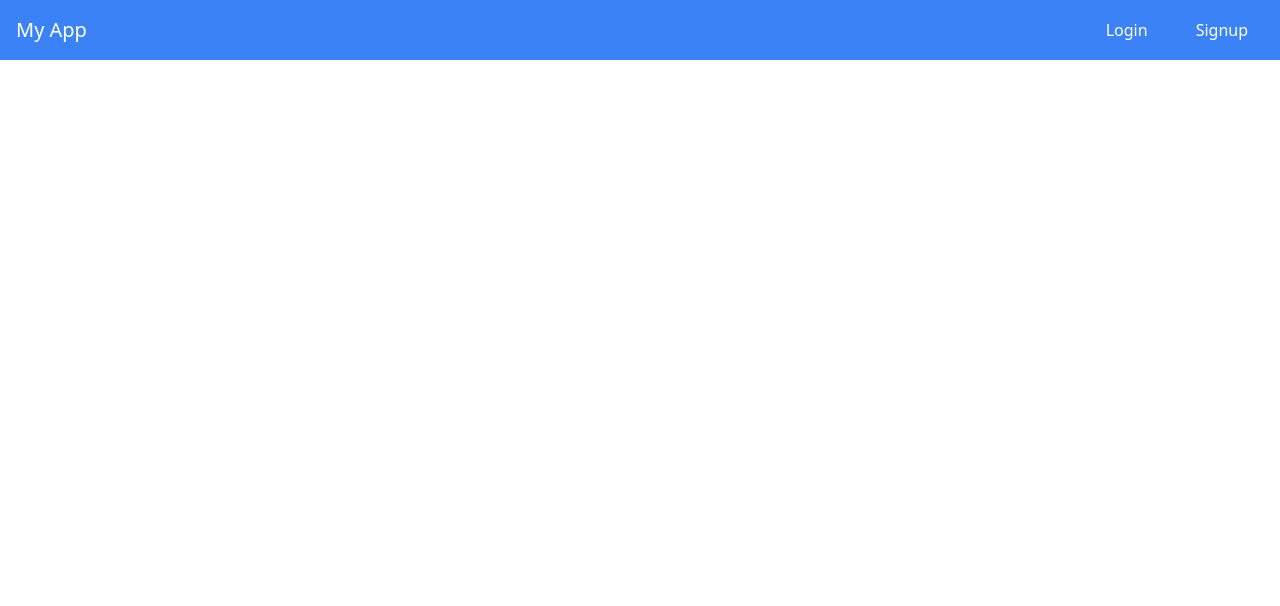
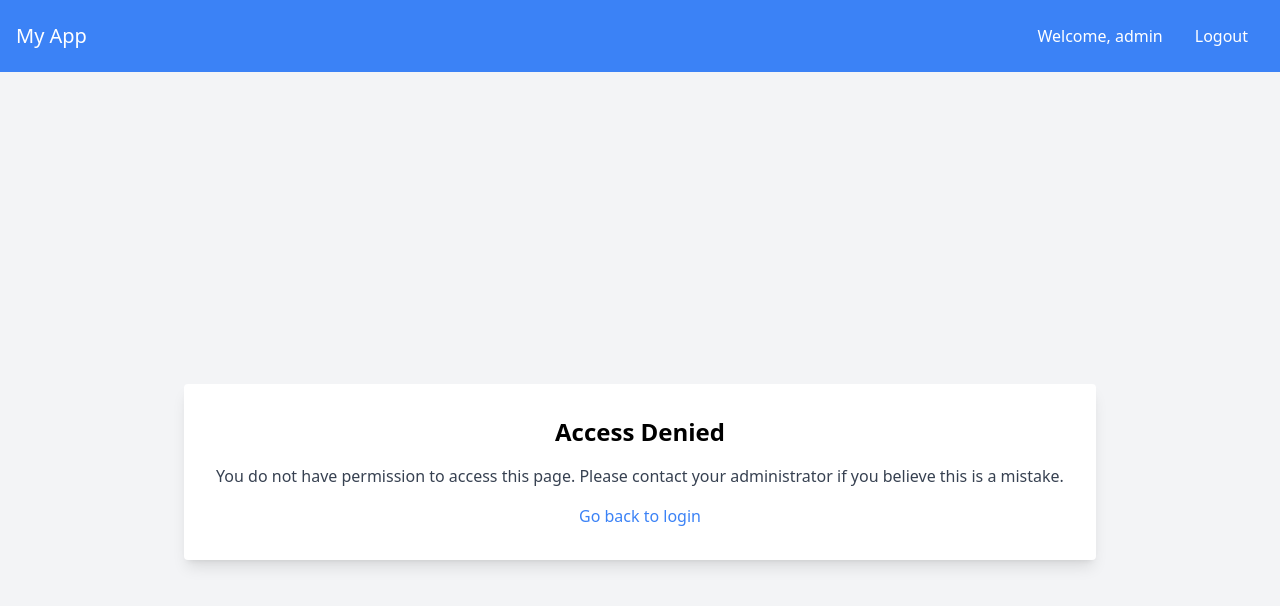
Before and after one commit to Yashwadkar2121/hospital-food-management, a React (Vite) app in the folder client/: page /error in a window 1280 px wide. Before the commit this address had no page. Shown: the top 606 px of the page. Built offline with nearby package versions, Linux system fonts and the light colour scheme; sample sign-in values are in the browser's storage.

Commit message:
Add Role Based to handle role-based access

```diff
--- a/client/src/App.jsx
+++ b/client/src/App.jsx
@@ -8,6 +8,8 @@ import DashboardPantryStaff from "./page/PantryStaff/Dashboard";
 import DashboardDeliveryP from "./page/DeliveryPersonnel/Dashboard";
 import PatientForm from "./page/Admin/PatientForm";
 import DietFrom from "./page/Admin/DietFrom";
+import PrivateRoute from "./service/PrivateRoute";
+import Error from "./components/Error";
 
 const App = () => {
   return (
@@ -17,11 +19,53 @@ const App = () => {
         <Routes>
           <Route path="/login" element={<Login />} />
           <Route path="/signup" element={<Signup />} />
-          <Route path="/admin" element={<DashboardAdmin />} />
-          <Route path="/addpatient" element={<PatientForm />} />
-          <Route path="/adddiet/:patientId" element={<DietFrom />} />
-          <Route path="/pentrystaff" element={<DashboardPantryStaff />} />
-          <Route path="/delivery" element={<DashboardDeliveryP />} />
+          <Route path="/error" element={<Error />} />
+
+          {/* Admin routes */}
+          <Route
+            path="/admin"
+            element={
+              <PrivateRoute allowedRoles={["admin"]}>
+                <DashboardAdmin />
+              </PrivateRoute>
+            }
+          />
+          <Route
+            path="/addpatient"
+            element={
+              <PrivateRoute allowedRoles={["admin"]}>
+                <PatientForm />
+              </PrivateRoute>
+            }
+          />
+          <Route
+            path="/adddiet/:patientId"
+            element={
+              <PrivateRoute allowedRoles={["admin"]}>
+                <DietFrom />
+              </PrivateRoute>
+            }
+          />
+
+          {/* Pantry Staff routes */}
+          <Route
+            path="/pentrystaff"
+            element={
+              <PrivateRoute allowedRoles={["pantry"]}>
+                <DashboardPantryStaff />
+              </PrivateRoute>
+            }
+          />
+
+          {/* Delivery routes */}
+          <Route
+            path="/delivery"
+            element={
+              <PrivateRoute allowedRoles={["delivery"]}>
+                <DashboardDeliveryP />
+              </PrivateRoute>
+            }
+          />
         </Routes>
       </div>
     </Router>
--- /dev/null
+++ b/client/src/components/Error.jsx
@@ -0,0 +1,20 @@
+import { Link } from "react-router-dom";
+
+const Error = () => {
+  return (
+    <div className="flex justify-center items-center h-screen bg-gray-100">
+      <div className="bg-white p-8 rounded shadow-lg text-center">
+        <h2 className="text-2xl font-semibold mb-4">Access Denied</h2>
+        <p className="mb-4 text-gray-700">
+          You do not have permission to access this page. Please contact your
+          administrator if you believe this is a mistake.
+        </p>
+        <Link to="/login" className="text-blue-500 hover:text-blue-700">
+          Go back to login
+        </Link>
+      </div>
+    </div>
+  );
+};
+
+export default Error;
--- a/client/src/components/Navbar.jsx
+++ b/client/src/components/Navbar.jsx
@@ -1,11 +1,25 @@
-import { Link } from "react-router-dom";
+import { Link, useNavigate } from "react-router-dom";
 
 const Navbar = () => {
+  const navigate = useNavigate();
+  const token = localStorage.getItem("token");
+  const role = localStorage.getItem("role");
+
+  // Handle logout
+  const handleLogout = () => {
+    localStorage.removeItem("token");
+    localStorage.removeItem("role");
+    navigate("/login"); // Redirect to login page
+  };
+
   return (
     <nav className="bg-blue-500 p-4">
       <div className="flex justify-between items-center">
         <div className="text-white text-xl">My App</div>
         <div>
+          {/* Show Login/Signup or Logout based on user authentication */}
+          {!token ? (
+            <>
               <Link
                 to="/login"
                 className="text-white px-4 py-2 rounded hover:bg-blue-700"
@@ -18,6 +32,18 @@ const Navbar = () => {
               >
                 Signup
               </Link>
+            </>
+          ) : (
+            <>
+              <span className="text-white mr-4">Welcome, {role}</span>
+              <button
+                onClick={handleLogout}
+                className="text-white px-4 py-2 rounded hover:bg-blue-700"
+              >
+                Logout
+              </button>
+            </>
+          )}
         </div>
       </div>
     </nav>
--- /dev/null
+++ b/client/src/service/PrivateRoute.jsx
@@ -0,0 +1,14 @@
+import { Navigate } from "react-router-dom";
+
+const PrivateRoute = ({ children, allowedRoles }) => {
+  const role = localStorage.getItem("role");
+
+  // If the role is not allowed, redirect to the Error component
+  if (!allowedRoles.includes(role)) {
+    return <Navigate to="/error" replace />;
+  }
+
+  return children;
+};
+
+export default PrivateRoute;
```
Lines whose indentation alone changed are shown as unchanged.
